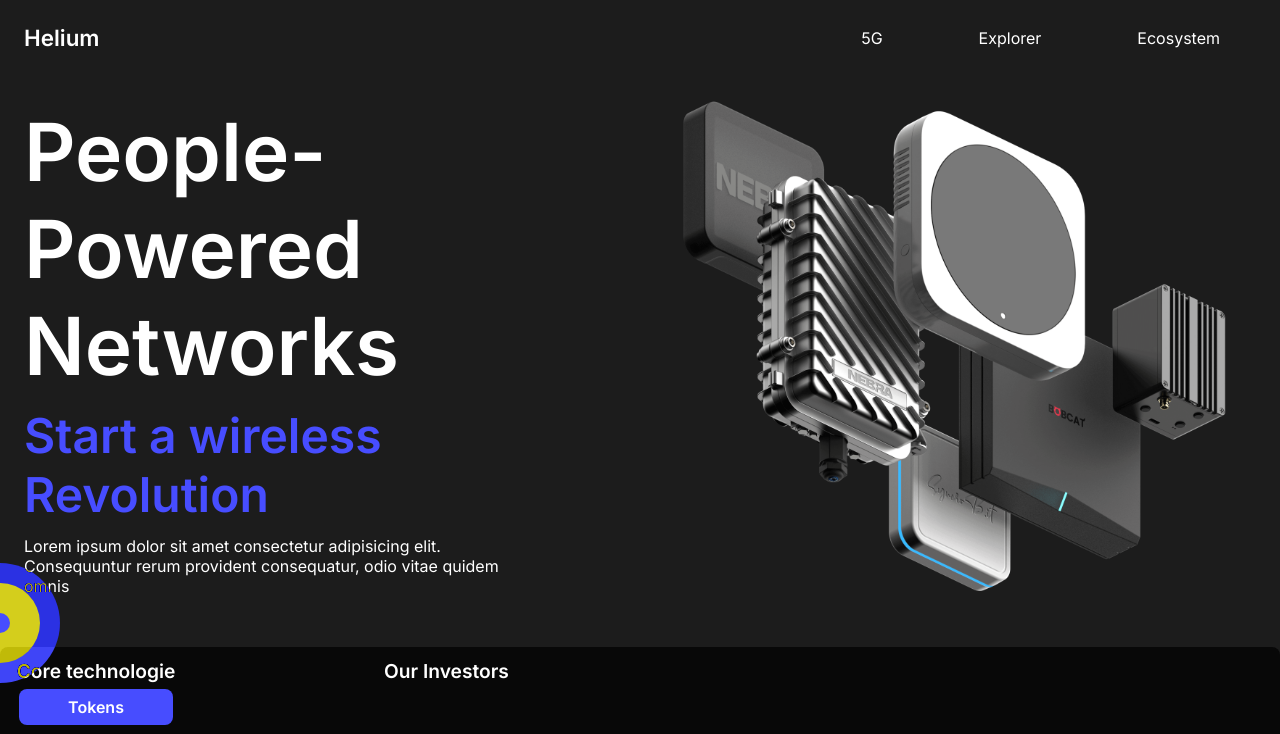
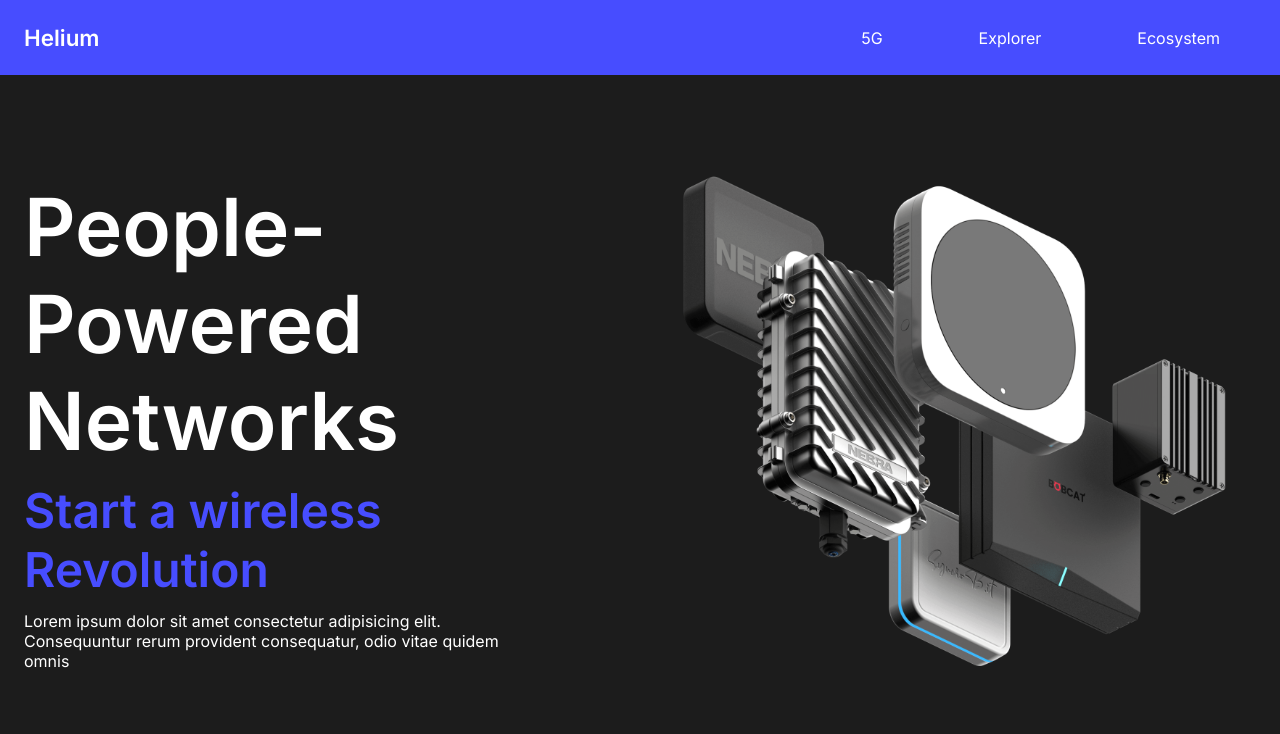
Before and after one commit to ThomasVieillecourt/Cours-Front-end, a plain HTML site: page Maquette Helium/maquette.html in a window 1280 px wide. Shown: the top 734 px of the page. Drawn offline with Linux system fonts and the light colour scheme.

Commit message:
Ajout d'élément en JS scroll et mousemove

```diff
--- a/Maquette Helium/index.js
+++ b/Maquette Helium/index.js
@@ -16,6 +16,7 @@
 // })
 
 
+// Modification du curseur //
 
 const cercles = document.querySelectorAll(".cercles")
 
@@ -25,3 +26,44 @@
         mouse.style.left = e.pageX + "px";
     })
 })
+
+
+// Navbar réactive au scroll //
+
+const nav = document.querySelector("nav");
+let oldScroll = window.scrollY;
+let newScroll = 0;
+
+
+window.addEventListener('scroll', (e) => {
+    newScroll = oldScroll;
+    oldScroll = window.scrollY;
+
+    if (oldScroll > newScroll == false) {
+        nav.style.top = 0;
+    }
+    else if (oldScroll > newScroll == true) {
+        nav.style.top = "-200px";
+
+    }
+
+
+
+
+
+
+
+
+    // this.oldScroll = this.scrollY;
+
+    // if (this.scrollY < this.oldScroll) {
+    //     nav.style.top = "-50px";
+    // }
+
+    // else if (this.oldScroll == true) {
+    //     nav.style.top = 0;
+
+    // }
+
+
+})
--- a/Maquette Helium/style.css
+++ b/Maquette Helium/style.css
@@ -19,6 +19,15 @@
     background-color: #1C1C1C;
     font-family: 'Inter', sans-serif;
     min-height: 100vh;
+    position: relative;
+}
+
+nav {
+    background-color: #474DFF;
+    position: fixed;
+    width: 100%;
+    transition: 0.4s;
+    top: 0;
 }
 
 
@@ -49,10 +58,12 @@
 
 .hero__container {
     display: flex;
+    height: 100vh;
     gap: 24px;
     padding: 24px;
     align-items: center;
     justify-content: center;
+    margin-top: 24px;
 }
 
 .hero__container__left,
```
